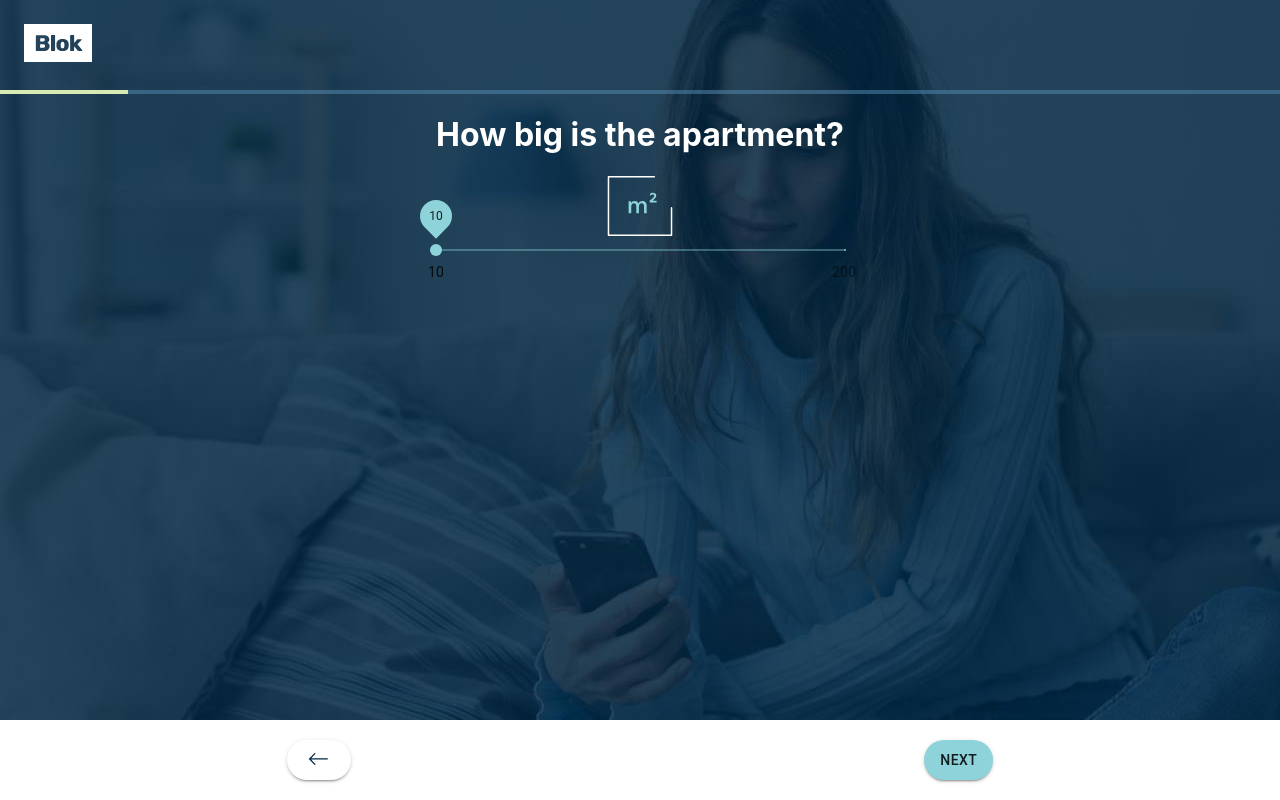
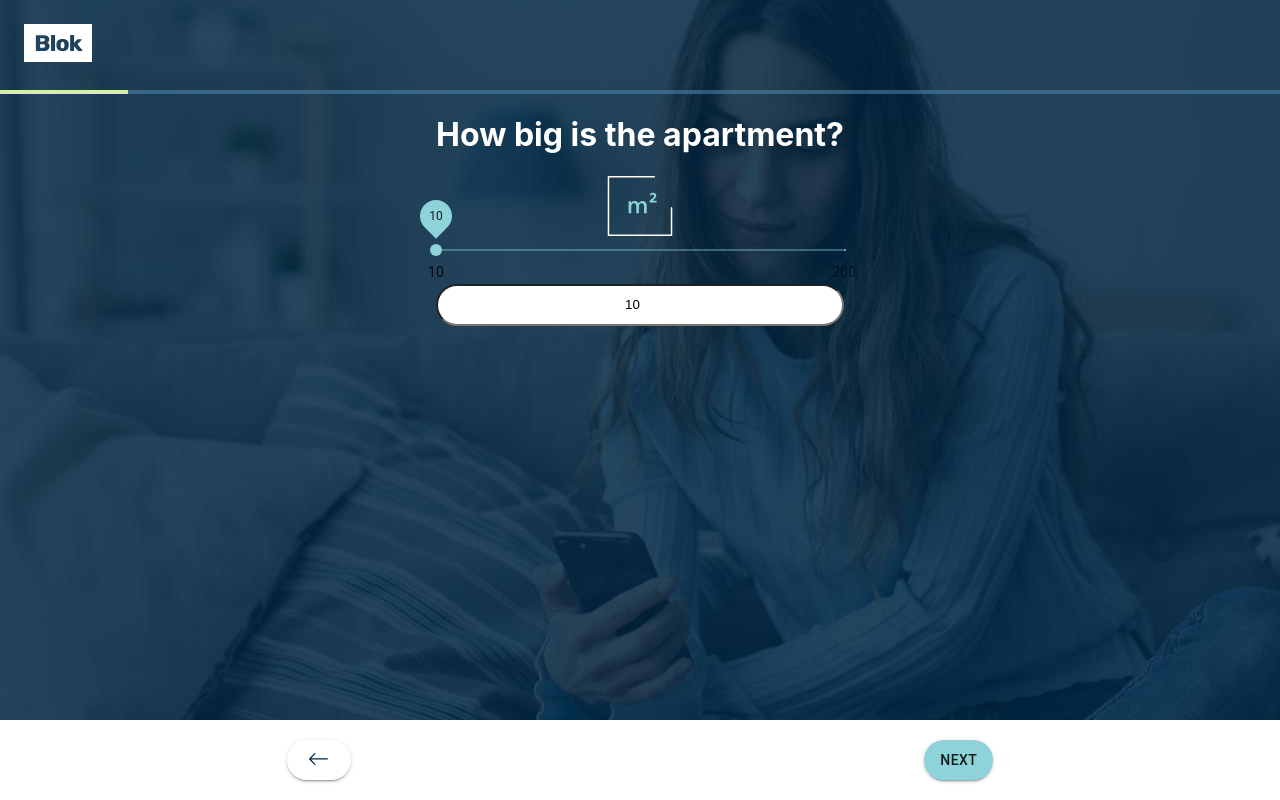
Before and after one commit to LewisCTorrington/blok-frontend-task-lewis, a React (Create React App) app: page / in a window 1280 px wide. Both pictures are taken after a click on the button "APARTMENT". Built offline with nearby package versions, Linux system fonts and the light colour scheme.

Commit message:
Added secondary form inputs

```diff
--- a/src/components/ApartmentFormController.js
+++ b/src/components/ApartmentFormController.js
@@ -19,6 +19,7 @@ export const ApartmentFormController = (props) => {
     // More form fields, plus an actual form submission page would be entered here
   ];
 
+  // eslint-disable-next-line
   useEffect(() => {
     setProgress((activeComponentOrderIndex + 1) * 10);
 
--- a/src/pages/RoomsInput.js
+++ b/src/pages/RoomsInput.js
@@ -23,18 +23,33 @@ export const RoomsInput = () => {
     setValue(newValue);
   };
 
+  const handleSecondaryInputChange = (event) => {
+    let newValue = event.target.value;
+    newValue = Number(newValue);
+    if(newValue && (marks[0].value <= newValue <= marks[1].value)) {
+      setValue(newValue);
+    }
+  };
+
   return (
     <div className="form-container">
         <h1>How many rooms does it have?</h1>
         <img src={ rooms } alt="rooms" style={{ height: "60px" }} />
         <Slider
-          value={value}
-          onChange={handleChange}
+          value={ value }
+          onChange={ handleChange }
           aria-labelledby="continuous-slider"
-          min={marks[0].value}
-          max={marks[1].value}
-          marks={marks}
+          min={ marks[0].value }
+          max={ marks[1].value }
+          marks={ marks }
           valueLabelDisplay="on" />
+
+        <input
+          className="secondary-form-input"
+          type="number"
+          variant="outlined"
+          value={ value }
+          onChange={ handleSecondaryInputChange } />
     </div>
   );
 }
--- a/src/pages/SizeInput.js
+++ b/src/pages/SizeInput.js
@@ -23,18 +23,33 @@ export const SizeInput = () => {
     setValue(newValue);
   };
 
+  const handleSecondaryInputChange = (event) => {
+    let newValue = event.target.value;
+    newValue = Number(newValue);
+    if(newValue && (marks[0].value <= newValue <= marks[1].value)) {
+      setValue(newValue);
+    }
+  };
+
   return (
     <div className="form-container">
         <h1>How big is the apartment?</h1>
         <img src={ size } alt="size" style={{ height: "60px" }} />
         <Slider
-          value={value}
-          onChange={handleChange}
+          value={ value }
+          onChange={ handleChange }
           aria-labelledby="continuous-slider"
-          min={marks[0].value}
-          max={marks[1].value}
-          marks={marks}
+          min={ marks[0].value }
+          max={ marks[1].value }
+          marks={ marks }
           valueLabelDisplay="on" />
+
+          <input
+            className="secondary-form-input"
+            type="number"
+            variant="outlined"
+            value={ value }
+            onChange={ handleSecondaryInputChange } />
     </div>
   );
 }
--- a/src/styles/form-body.scss
+++ b/src/styles/form-body.scss
@@ -3,3 +3,15 @@
     flex-direction: column;
     text-align: center;
 }
+
+.secondary-form-input {
+    background-color: white;
+    text-align: center  !important;
+    border-radius: 24px;
+    height: 36px !important;
+}
+
+.secondary-form-input:focus-visible {
+    outline: none !important;
+    box-shadow: 0 0 0 2px #8DD3D9;
+}
```
